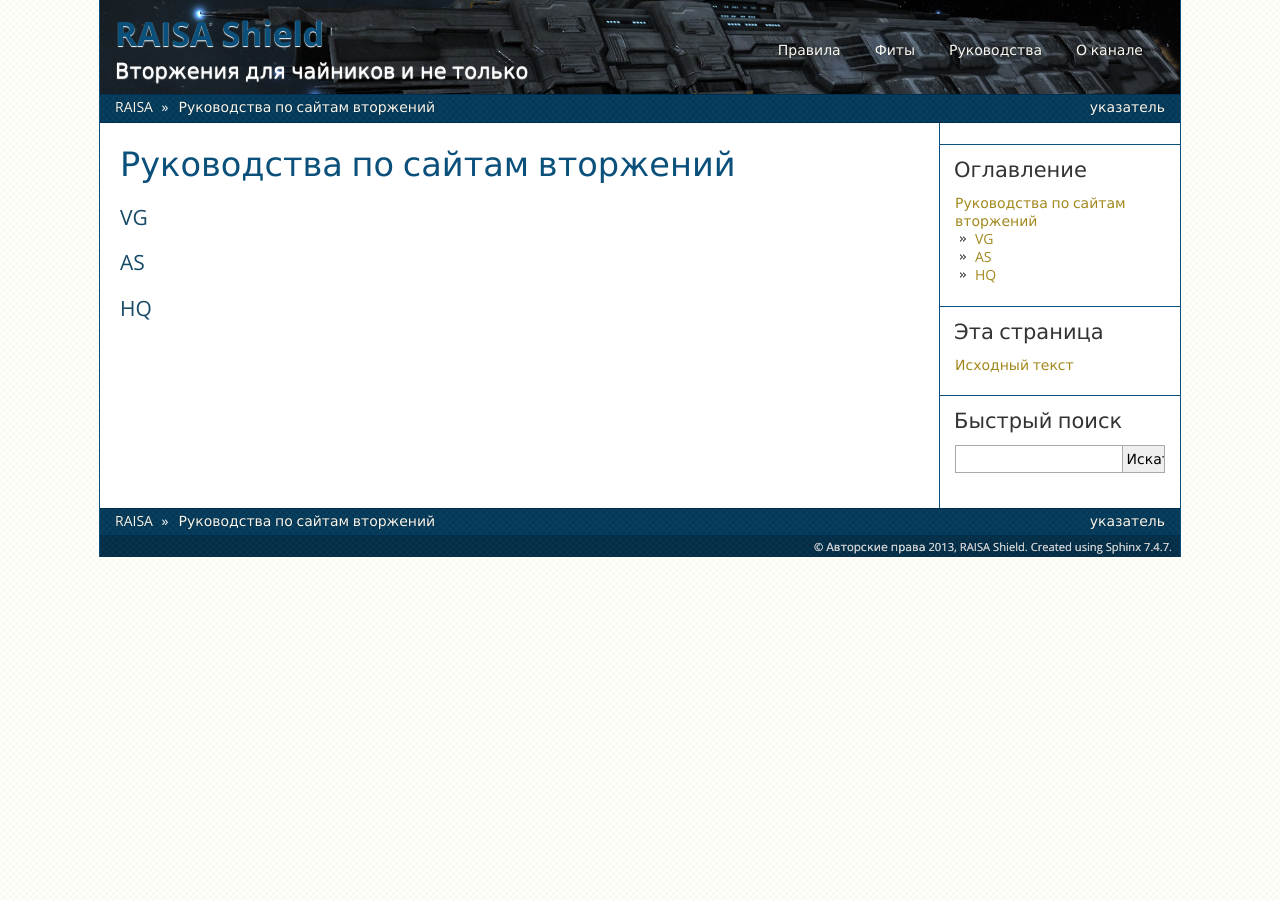
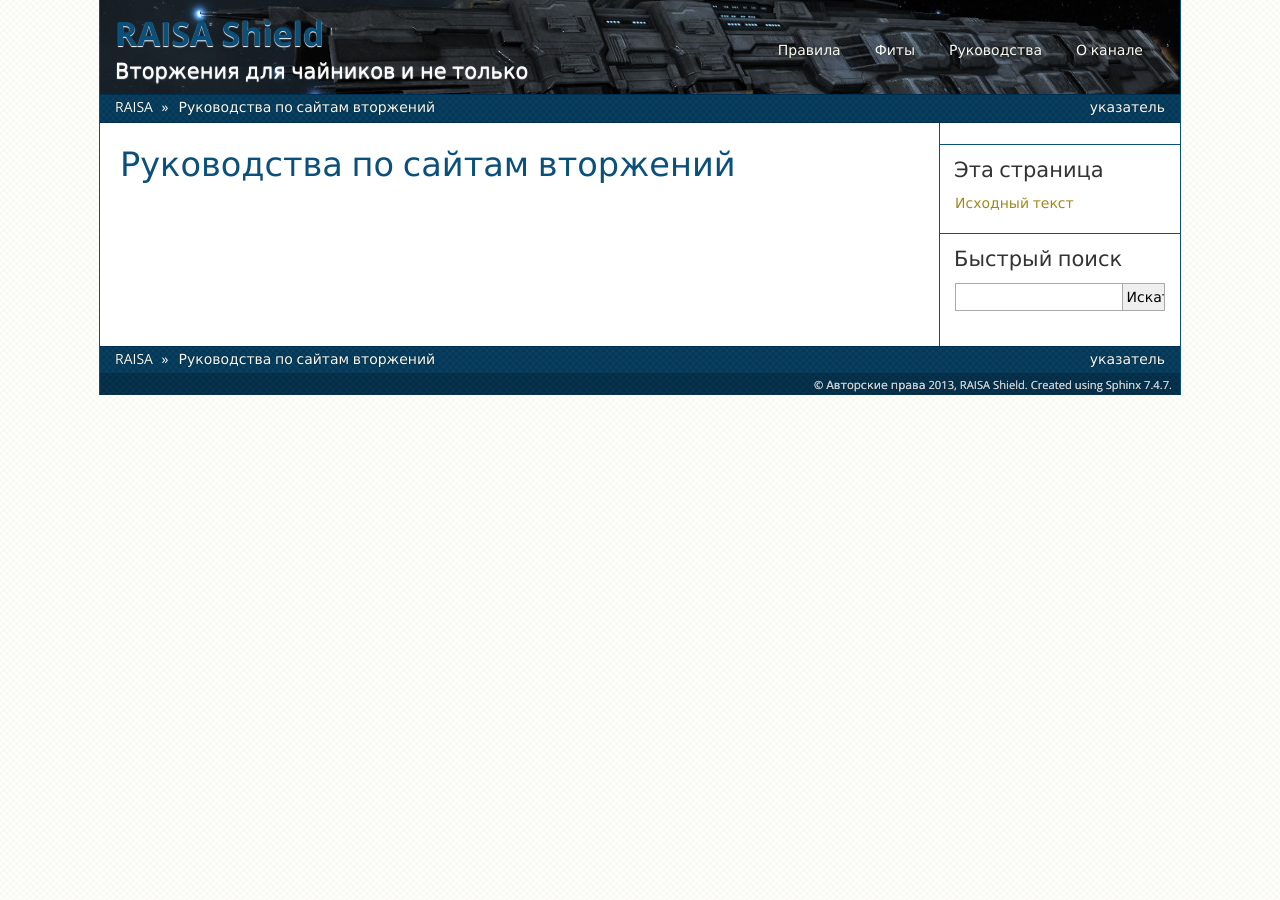
Before and after one commit to skybon/NewGalaxyAge.github.io, a Sphinx documentation site: the page built from source/fc.rst, in a window 1280 px wide. Built offline with Sphinx 7.4.7, drawn with Linux system fonts in a browser that asks for light colours.

Commit message:
Small fixes

```diff
--- a/source/about.rst
+++ b/source/about.rst
@@ -1,4 +1,2 @@
 О канале RAISA Shield
 =====================
-
-Канал образовался бла-бла-бла...
--- a/source/conf.py
+++ b/source/conf.py
@@ -28,7 +28,7 @@ import sys, os
 extensions = []
 
 # Add any paths that contain templates here, relative to this directory.
-templates_path = ['s_templates']
+templates_path = ['templates']
 
 # The suffix of source filenames.
 source_suffix = '.rst'
@@ -120,7 +120,7 @@ html_short_title = "RAISA"
 # Add any paths that contain custom static files (such as style sheets) here,
 # relative to this directory. They are copied after the builtin static files,
 # so a file named "default.css" will overwrite the builtin "default.css".
-html_static_path = ['s_static']
+html_static_path = ['static']
 
 # If not '', a 'Last updated on:' timestamp is inserted at every page bottom,
 # using the given strftime format.
--- a/source/fc.rst
+++ b/source/fc.rst
@@ -1,11 +1,2 @@
 Руководства по сайтам вторжений
 ===============================
-
-VG
---
-
-AS
---
-
-HQ
---
--- a/source/index.rst
+++ b/source/index.rst
@@ -22,7 +22,7 @@ P.S. Да, полных нубов на дрейках мы тоже берём.
 * Связь: **TeamSpeak 3**, сервер **eve-play.ru:9988**
 
 Что нужно сделать чтобы летать с нами
------------------
+-------------------------------------
 
 * Ознакомься с :doc:`правилами канала <rules>`
 * Выбери подходящий :doc:`фит <fits>`
--- a/source/npc/niarja.rst
+++ b/source/npc/niarja.rst
@@ -1,4 +1,2 @@
 Niarja
 ======
-
-Бла бла бла
```
